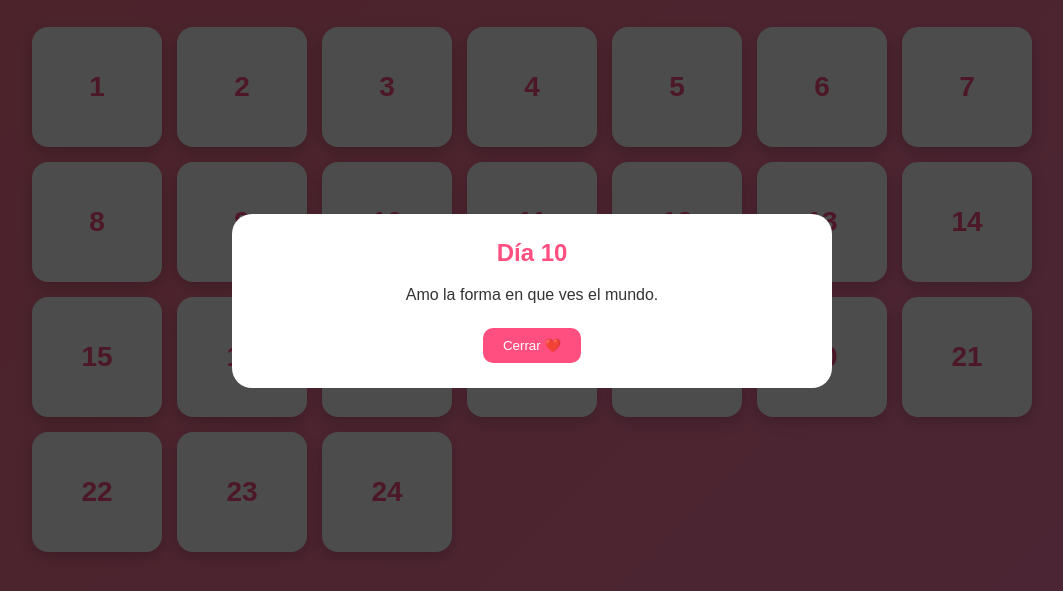
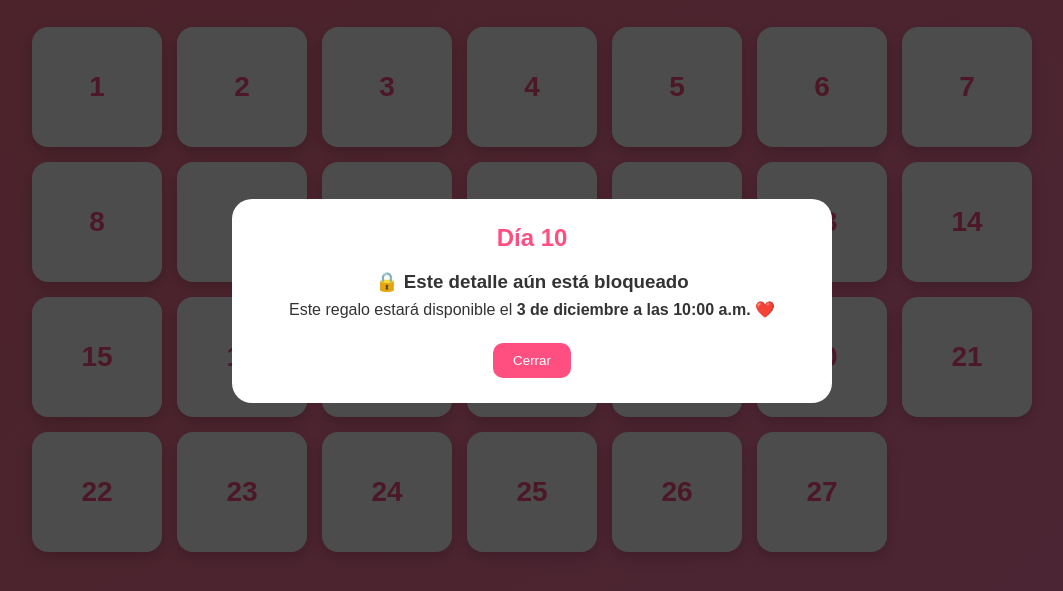
Before and after one commit to juanf-7/Calendario_viento, a plain HTML site: page index.html in a window 1280 px wide. Both pictures are taken after a click on the element "10". Shown: the part 99-690 px from the top of the page, without its empty margins (108-1171 px from the left). Drawn offline with Linux system fonts and the light colour scheme.

Commit message:
Add files via upload

```diff
--- a/index.html
+++ b/index.html
@@ -4,7 +4,7 @@
 <meta charset="UTF-8">
 <meta name="viewport" content="width=device-width, initial-scale=1.0">
 
-<title>24 días contigo ❤️</title>
+<title>Detalle sorpresa ❤️</title>
 
 <style>
 *{
@@ -113,7 +113,7 @@ Es el plan maestro que tengo para demostrarte que puedo aprender a hacerte senti
     <div class="modal-content">
         <h2 id="titulo"></h2>
         <div class="mensaje" id="contenido"></div>
-        <button class="cerrar" onclick="cerrarModal()">Cerrar ❤️</button>
+        <button class="cerrar" onclick="cerrarModal()">Cerrar</button>
     </div>
 </div>
 
@@ -144,122 +144,164 @@ const dias = [
 
 {
 titulo:"Día 1",
-texto:"Hoy empieza esta ruta de 27 días. Quiero que cada uno de estos días te recuerde que pienso en ti incluso cuando estamos lejos."
+fecha: "2026-11-24T17:45:00",
+texto:"Hoy empieza esta ruta de 27 días. Hoy quiero que sepas que realmente eres muy importante para mí, y quiero que sea el primer paso para lograrlo. Toma un pantallazo de este mensaje para reclamar una carta hecha a mano."
 },
 
 {
 titulo:"Día 2",
-texto:"Una de mis partes favoritas del día es cuando hablo contigo."
+fecha: "2026-11-25T10:00:00",
+texto:"El mensaje de hoy es para decirte que lo que siento por ti y el amor que te tengo son más grandes que cualquier dificultad. Si te soy sincero, no la estoy pasando nada bien, pero quiero que sepas que todo esto que estoy haciendo para ti, está saliendo de lo más profundo de mi ser. Te amo, más allá de todo lo que nos pueda separar."
 },
 
 {
 titulo:"Día 3",
-texto:"Gracias por existir."
+fecha: "2026-11-26T10:00:00",
+texto:"Aún no hay nada aquí, pero pronto lo habrá. ¿Cómo lograste ver este mensaje?"
 },
 
 {
 titulo:"Día 4",
-texto:"Si pudiera elegir dónde estar ahora mismo, elegiría estar contigo."
+fecha: "2026-11-27T10:00:00",
+texto:"Aún no hay nada aquí, pero pronto lo habrá. ¿Cómo lograste ver este mensaje?"
 },
 
 {
 titulo:"Día 5",
-texto:"Eres una de las razones por las que sonrío más."
+fecha: "2026-11-28T10:00:00",
+texto:"Aún no hay nada aquí, pero pronto lo habrá. ¿Cómo lograste ver este mensaje?"
 },
 
 {
 titulo:"Día 6",
-texto:"Te amo más de lo que estas palabras pueden explicar."
+fecha: "2026-11-29T10:00:00",
+texto:"Aún no hay nada aquí, pero pronto lo habrá. ¿Cómo lograste ver este mensaje?"
 },
 
 {
 titulo:"Día 7",
-texto:"Recuerda algo importante: no estás sola."
+fecha: "2026-11-30T10:00:00",
+texto:"Aún no hay nada aquí, pero pronto lo habrá. ¿Cómo lograste ver este mensaje?"
 },
 
 {
 titulo:"Día 8",
-texto:"Tu voz tiene el extraño poder de mejorar mis días."
+fecha: "2026-12-01T10:00:00",
+texto:"Aún no hay nada aquí, pero pronto lo habrá. ¿Cómo lograste ver este mensaje?"
 },
 
 {
 titulo:"Día 9",
-texto:"Gracias por cada momento compartido."
+fecha: "2026-12-02T10:00:00",
+texto:"Aún no hay nada aquí, pero pronto lo habrá. ¿Cómo lograste ver este mensaje?"
 },
 
 {
 titulo:"Día 10",
-texto:"Amo la forma en que ves el mundo."
+fecha: "2026-12-03T10:00:00",
+texto:"Aún no hay nada aquí, pero pronto lo habrá. ¿Cómo lograste ver este mensaje?"
 },
 
 {
 titulo:"Día 11",
-texto:"Este bolsillo está reservado para una foto especial."
+fecha: "2026-12-04T10:00:00",
+texto:"Aún no hay nada aquí, pero pronto lo habrá. ¿Cómo lograste ver este mensaje?"
 },
 
 {
 titulo:"Día 12",
-texto:"Mitad del camino ❤️"
+fecha: "2026-12-05T10:00:00",
+texto:"Aún no hay nada aquí, pero pronto lo habrá. ¿Cómo lograste ver este mensaje?"
 },
 
 {
 titulo:"Día 13",
-texto:"Tengo muchos sueños y me gusta imaginarte dentro de ellos."
+fecha: "2026-12-06T10:00:00",
+texto:"Aún no hay nada aquí, pero pronto lo habrá. ¿Cómo lograste ver este mensaje?"
 },
 
 {
 titulo:"Día 14",
-texto:"Hoy el mensaje es simple: te extraño."
+fecha: "2026-12-07T10:00:00",
+texto:"Aún no hay nada aquí, pero pronto lo habrá. ¿Cómo lograste ver este mensaje?"
 },
 
 {
 titulo:"Día 15",
-texto:"No importa la distancia, sigues siendo mi persona favorita."
+fecha: "2026-12-08T10:00:00",
+texto:"Aún no hay nada aquí, pero pronto lo habrá. ¿Cómo lograste ver este mensaje?"
 },
 
 {
 titulo:"Día 16",
-texto:"Tu felicidad me importa muchísimo."
+fecha: "2026-12-09T10:00:00",
+texto:"Aún no hay nada aquí, pero pronto lo habrá. ¿Cómo lograste ver este mensaje?"
 },
 
 {
 titulo:"Día 17",
-texto:"Eres increíble incluso los días en los que no lo ves."
+fecha: "2026-12-10T10:00:00",
+texto:"Aún no hay nada aquí, pero pronto lo habrá. ¿Cómo lograste ver este mensaje?"
 },
 
 {
 titulo:"Día 18",
-texto:"Gracias por confiar en mí."
+fecha: "2026-12-11T10:00:00",
+texto:"Aún no hay nada aquí, pero pronto lo habrá. ¿Cómo lograste ver este mensaje?"
 },
 
 {
 titulo:"Día 19",
-texto:"Cada conversación contigo vale la pena."
+fecha: "2026-12-12T10:00:00",
+texto:"Aún no hay nada aquí, pero pronto lo habrá. ¿Cómo lograste ver este mensaje?"
 },
 
 {
 titulo:"Día 20",
-texto:"Ojalá pudiera darte un abrazo justo ahora."
+fecha: "2026-12-13T10:00:00",
+texto:"Aún no hay nada aquí, pero pronto lo habrá. ¿Cómo lograste ver este mensaje?"
 },
 
 {
 titulo:"Día 21",
-texto:"Me encanta imaginar todo lo que nos espera."
+fecha: "2026-12-14T10:00:00",
+texto:"Aún no hay nada aquí, pero pronto lo habrá. ¿Cómo lograste ver este mensaje?"
 },
 
 {
 titulo:"Día 22",
-texto:"Prometo seguir eligiéndote cada día."
+fecha: "2026-12-15T10:00:00",
+texto:"Aún no hay nada aquí, pero pronto lo habrá. ¿Cómo lograste ver este mensaje?"
 },
 
 {
 titulo:"Día 23",
-texto:"Gracias por este año, por la paciencia y el amor."
+fecha: "2026-12-16T10:00:00",
+texto:"Aún no hay nada aquí, pero pronto lo habrá. ¿Cómo lograste ver este mensaje?"
 },
 
 {
 titulo:"Día 24",
-texto:"Si llegaste hasta aquí, quiero que sepas algo: eres una persona maravillosa y me siento afortunado de compartir mi vida contigo. Te amo ❤️"
+fecha: "2026-12-17T10:00:00",
+texto:"Aún no hay nada aquí, pero pronto lo habrá. ¿Cómo lograste ver este mensaje?"
+},
+
+{
+titulo:"Día 25",
+fecha: "2026-12-18T10:00:00",
+texto:"Aún no hay nada aquí, pero pronto lo habrá. ¿Cómo lograste ver este mensaje?"
+},
+
+{
+titulo:"Día 26",
+fecha: "2026-12-19T10:00:00",
+texto: "Aún no hay nada aquí, pero pronto lo habrá. ¿Cómo lograste ver este mensaje?"
+},
+
+{
+titulo:"Día 27",
+fecha: "2026-12-20T10:00:00",
+texto:"Aún no hay nada aquí, pero pronto lo habrá. ¿Cómo lograste ver este mensaje?"
 }
 
 ];
@@ -285,14 +327,47 @@ function abrirDia(index){
     document.getElementById("titulo").innerText =
         dias[index].titulo;
 
+        const meses = [
+        "enero",
+        "febrero",
+        "marzo",
+        "abril",
+        "mayo",
+        "junio",
+        "julio",
+        "agosto",
+        "septiembre",
+        "octubre",
+        "noviembre",
+        "diciembre"
+    ];
+
+    const dia = fechaApertura.getDate();
+    const mes = meses[fechaApertura.getMonth()];
+
+    let hora = fechaApertura.getHours();
+    const minutos = fechaApertura.getMinutes();
+
+    const periodo = hora >= 12 ? "p.m." : "a.m.";
+
+    hora = hora % 12;
+    hora = hora === 0 ? 12 : hora;
+
+    const minutosTexto =
+        minutos < 10 ? `0${minutos}` : minutos;
+
+    const fechaBonita =
+    `${dia} de ${mes} a las ${hora}:${minutosTexto} ${periodo}`;
+
     if(ahora < fechaApertura){
 
         document.getElementById("contenido").innerHTML =
         `
-        <h3>🔒 Regalo bloqueado</h3>
+        <h3>🔒 Este detalle aún está bloqueado</h3>
         <p>
         Este regalo estará disponible el
-        <strong>${fechaApertura.toLocaleString()}</strong>
+        <strong>${fechaBonita}</strong>
+        ❤️
         </p>
         `;
 
```
